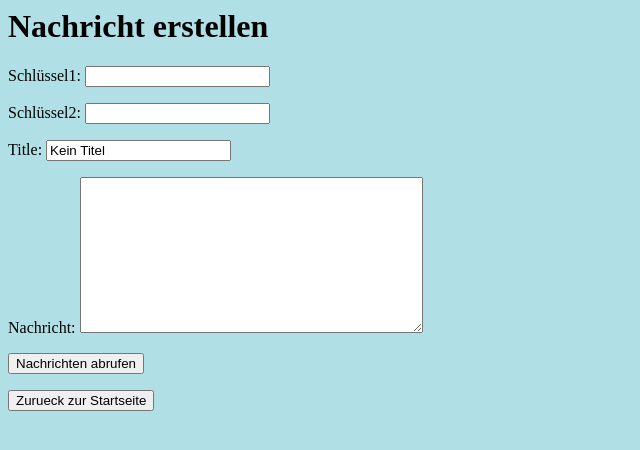
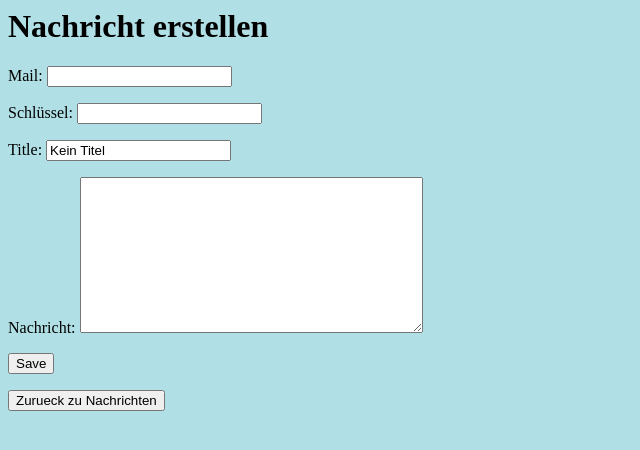
Before and after one commit to OskarZ/DjangoProjects, a Django app: page /Blog/Nachricht/new in a window 1280 px wide. Shown: the top 450 px of the page, without its empty margins (0-640 px from the left). Run offline with Django 3.2, Linux system fonts and the light colour scheme.

Commit message:
Version2.2

```diff
--- a/mysite/Blog/forms.py
+++ b/mysite/Blog/forms.py
@@ -12,8 +12,8 @@ class PostForm(forms.ModelForm):
 class MailForm(forms.ModelForm):
     class Meta:
         model = Mail
-        fields = ('schlüssel1', 'schlüssel2', 'title', 'nachricht')
+        fields = ('mail', 'Schlüssel', 'title', 'nachricht')
 
 class AutoForm(forms.Form):
-    schl1 = forms.CharField(label='Schlüssel 1', max_length=20)
-    schl2 = forms.CharField(label='Schlüssel 2', max_length=20)
+    schl1 = forms.CharField(label='Mail', max_length=40)
+    schl2 = forms.CharField(label='Schlüssel', max_length=20)
--- a/mysite/Blog/models.py
+++ b/mysite/Blog/models.py
@@ -22,7 +22,7 @@ class Post(models.Model):
 
 
 class Mail(models.Model):
-    schlüssel1 = models.CharField(max_length=20)
-    schlüssel2 = models.CharField(max_length=20)
+    mail = models.CharField(max_length=40)
+    Schlüssel = models.CharField(max_length=20)
     title = models.CharField(max_length=50, default='Kein Titel')
     nachricht = models.TextField()
--- a/mysite/Blog/templates/Blog/Nachricht/Anzeigetemp.html
+++ b/mysite/Blog/templates/Blog/Nachricht/Anzeigetemp.html
@@ -16,8 +16,8 @@
 	<p>{{ var.nachricht }}</p>
 
     {% endfor %}
-<form action="http://localhost:8000/Blog">
-    <input type="submit" value="Zurueck zur Startseite">
+<form action="http://localhost:8000/Blog/Nachricht">
+    <input type="submit" value="Zurueck zu Nachrichten">
 </form>
 {% endblock content %}
 
--- a/mysite/Blog/templates/Blog/Nachricht/Autotemp.html
+++ b/mysite/Blog/templates/Blog/Nachricht/Autotemp.html
@@ -9,10 +9,10 @@
     <h1>Bitte autorisieren sie sich!!</h1>
     <form method="POST" class="auto-form">{% csrf_token %}
         {{ form.as_p }}
-        <button type="submit" class="save btn btn-default">Save</button>
+        <button type="submit" class="save btn btn-default">Nachrichten abrufen</button>
     </form>
-<form action="http://localhost:8000/Blog">
-    <input type="submit" value="Zurueck zur Startseite">
+<form action="http://localhost:8000/Blog/Nachricht">
+    <input type="submit" value="Zurueck zu Nachrichten">
 </form>
 {% endblock %}
 
--- a/mysite/Blog/templates/Blog/Nachricht/Start.html
+++ b/mysite/Blog/templates/Blog/Nachricht/Start.html
@@ -12,5 +12,7 @@
 <form action="http://localhost:8000/Blog/Nachricht/new">
     <input type="submit" value="Nachrichten schreiben">
 </form>
-
+<form action="http://localhost:8000/Blog">
+    <input type="submit" value="zurueck zur Startseite">
+</form>
 </body>
--- a/mysite/Blog/templates/Blog/Nachricht/erfolg.html
+++ b/mysite/Blog/templates/Blog/Nachricht/erfolg.html
@@ -6,7 +6,7 @@
 
 <body style="background-color:powderblue;">
 <p>Ihre Nachricht wurde erstellt!</p>
-<p>zurueck zur Startseite!</p>
-<a href="http://localhost:8000/Blog">Startseite</a>
+<p>zurueck zu Nachrichten!</p>
+<a href="http://localhost:8000/Blog/Nachricht">"Nachrichten"</a>
 </body>
 </html>
--- a/mysite/Blog/templates/Blog/Nachricht/newtemp.html
+++ b/mysite/Blog/templates/Blog/Nachricht/newtemp.html
@@ -10,10 +10,10 @@
 </h1>
     <form method="POST" class="mail-form">{% csrf_token %}
         {{ form.as_p }}
-        <button type="submit" class="save btn btn-default">Nachrichten abrufen</button>
+        <button type="submit" class="save btn btn-default">Save</button>
     </form>
-<form action="http://localhost:8000/Blog">
-    <input type="submit" value="Zurueck zur Startseite">
+<form action="http://localhost:8000/Blog/Nachricht">
+    <input type="submit" value="Zurueck zu Nachrichten">
 </form>
 {% endblock %}
 
--- a/mysite/Blog/views.py
+++ b/mysite/Blog/views.py
@@ -73,7 +73,7 @@ def index7(request):
         if form.is_valid():
             p1 = form.cleaned_data['schl1']
             p2 = form.cleaned_data['schl2']
-            var = Mail.objects.filter(schlüssel1=p1, schlüssel2=p2)
+            var = Mail.objects.filter(mail=p1, Schlüssel=p2)
             return render(request, 'Blog/Nachricht/Anzeigetemp.html', {
                 'var':var
             })
```
Also changed, not shown: mysite/Blog/migrations/0006_auto_20180207_0930.py (added), mysite/Blog/migrations/0007_auto_20180207_0934.py (added), mysite/Blog/migrations/0008_auto_20180207_0938.py (added), mysite/db.sqlite3.
